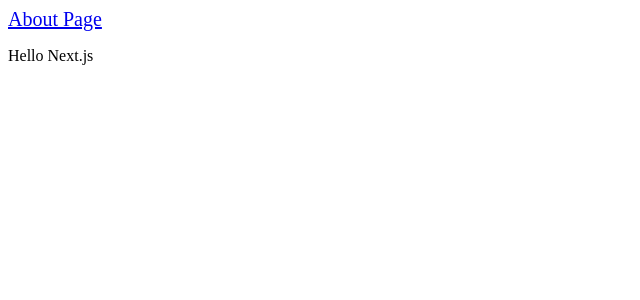
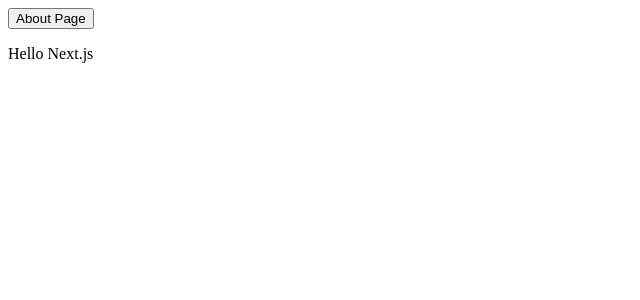
Before and after one commit to jonathansick/hello-next, a Next.js app: page / in a window 1280 px wide. Shown: the top 300 px of the page, without its empty margins (0-640 px from the left). Built offline with nearby package versions, Linux system fonts and the light colour scheme.

Commit message:
Demo of Link on button
Link can work on anything that takes an onClick prop.

```diff
--- a/pages/index.js
+++ b/pages/index.js
@@ -3,7 +3,7 @@
 const Index = () => (
   <div>
     <Link href="/about">
-      <a style={{ fontSize: 20 }}>About Page</a>
+      <button>About Page</button>
     </Link>
     <p>Hello Next.js</p>
   </div>
```
